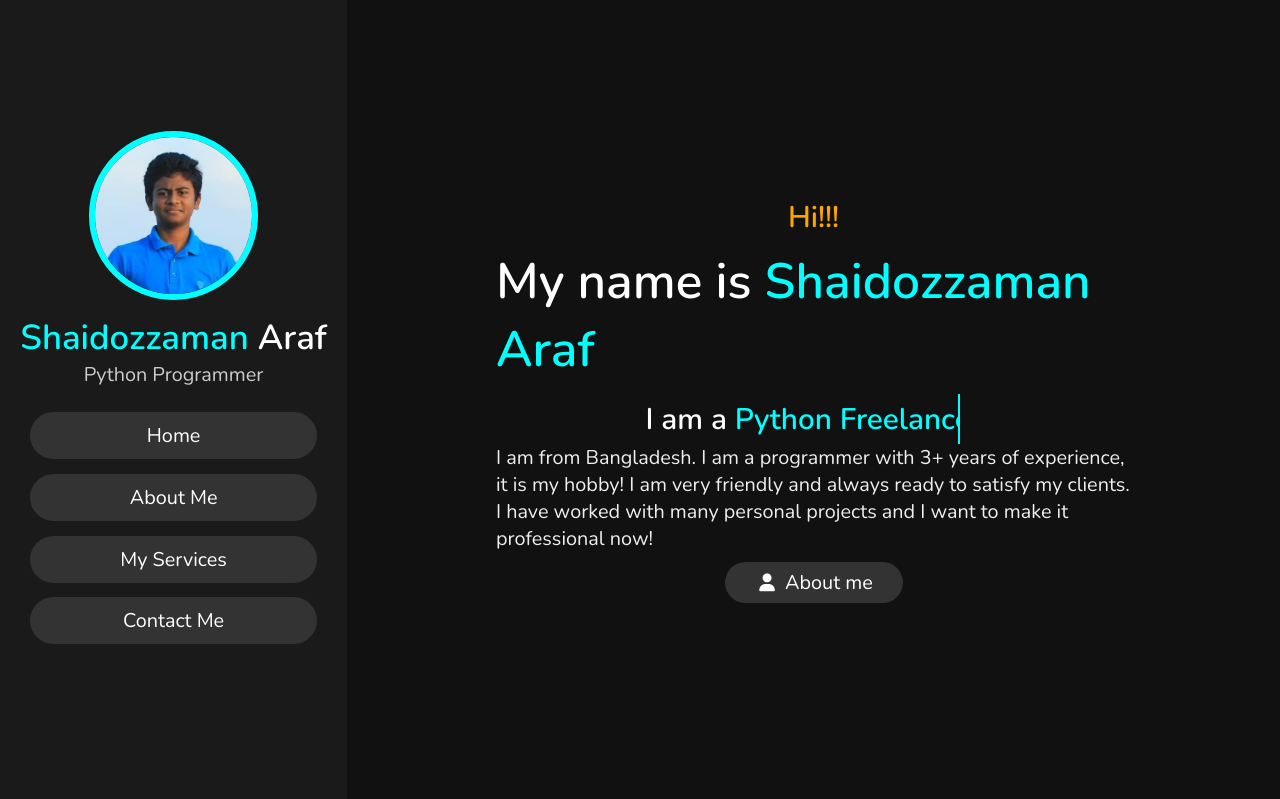
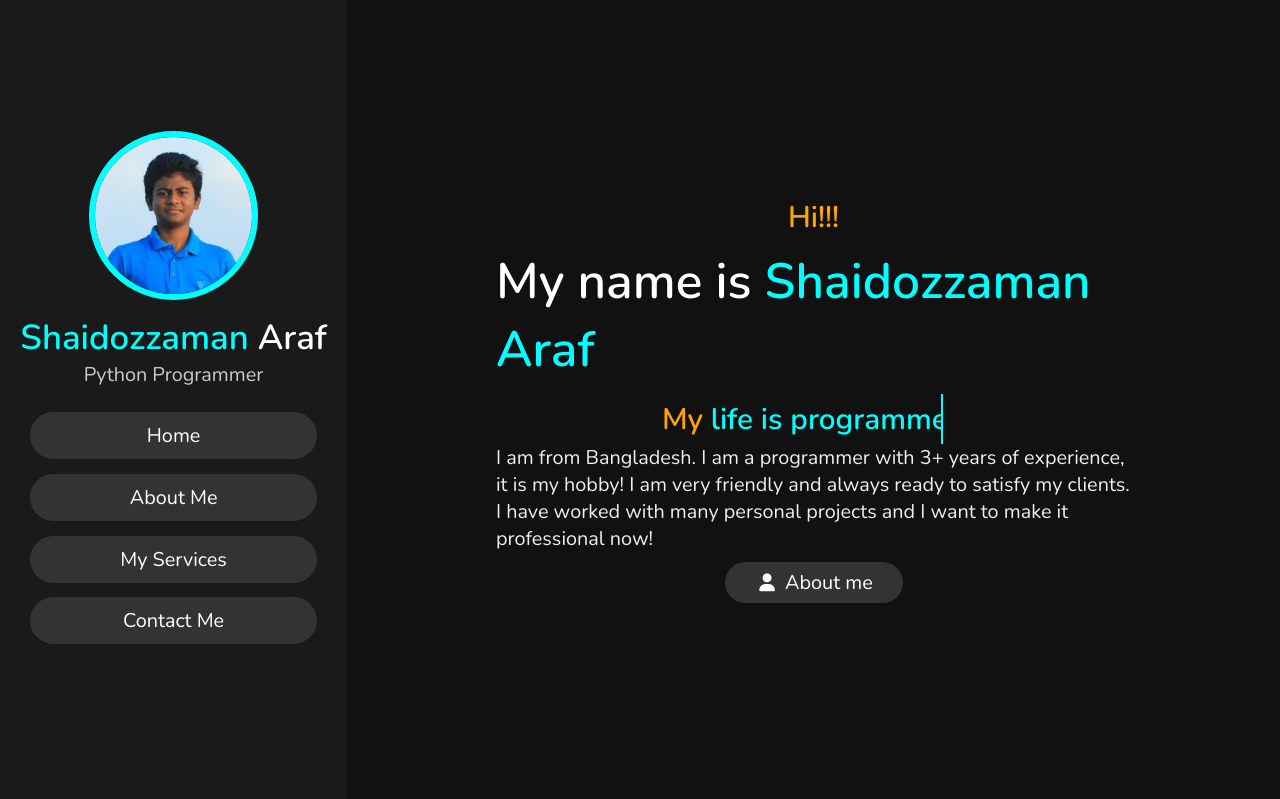
Before and after one commit to ArafDaTV/Portfolio-Website, a Flask app: page / in a window 1280 px wide. Shown: the top 799 px of the page. Run offline with Flask 2, Linux system fonts and the light colour scheme.

Commit message:
Changed some texts and stylesheet

```diff
--- a/static/styles/style.css
+++ b/static/styles/style.css
@@ -172,7 +172,7 @@
 
 .home h2 {
     font-size: 3rem;
-    color: #fff;
+    color: orange !important;
     padding: .5rem 0;
 }
 
--- a/templates/index.html
+++ b/templates/index.html
@@ -30,7 +30,7 @@
     <section class="home" id="home">
         <h3>{{greeting}}!!!</h3>
         <h1>My name is <span>Shaidozzaman Araf</span></h1>
-        <h2>I am a <span class="auto-type">Python Freelancer</span></h2>
+        <h2>My <span class="auto-type">life is programmed</span></h2>
         <p>{{information.about_me}}</p>
         <a href="#about"><button class="btn"><i class="fas fa-user"></i> About me</button></a>
     </section>
```
